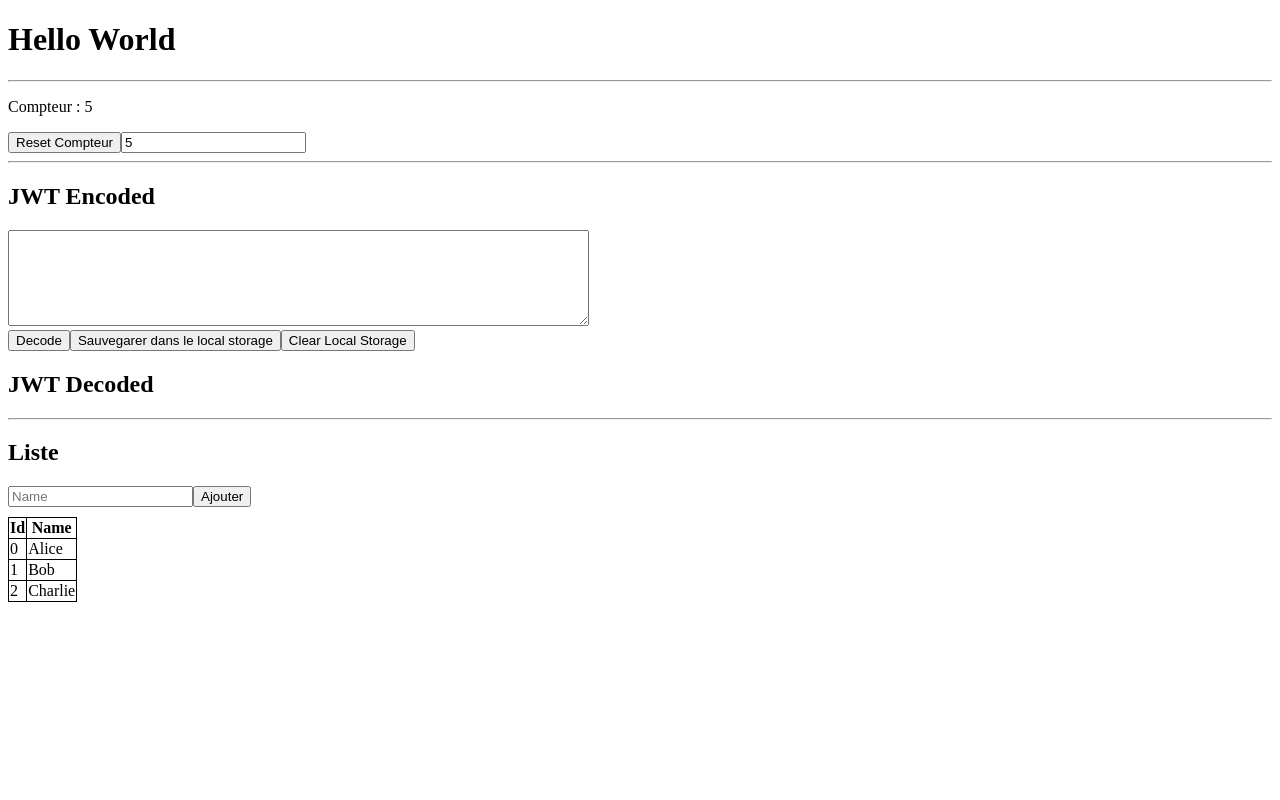
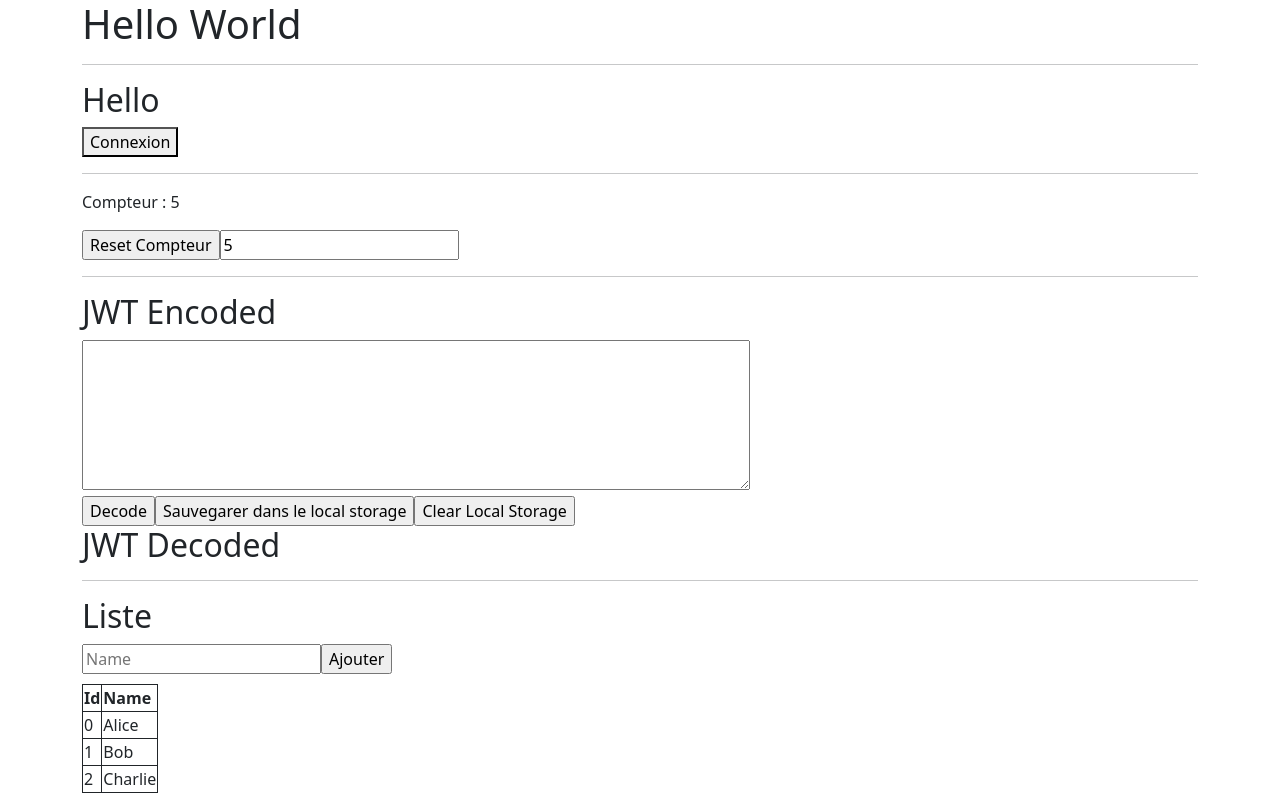
Before and after one commit to MrCookie78/VueJsProject, a Vue app: page / in a window 1280 px wide. Built offline with nearby package versions, Linux system fonts and the light colour scheme.

Commit message:
Les conditions et bootstrap

```diff
--- a/package.json
+++ b/package.json
@@ -11,6 +11,7 @@
     "lint": "eslint . --ext .vue,.js,.jsx,.cjs,.mjs --fix --ignore-path .gitignore"
   },
   "dependencies": {
+    "bootstrap": "^5.1.3",
     "jose": "^4.8.1",
     "vue": "^3.2.36"
   },
--- a/src/App.vue
+++ b/src/App.vue
@@ -1,17 +1,24 @@
 <script setup>
 import CompteurTime from "@/components/CompteurTime.vue";
-import JwtDecode from "./components/JwtDecode.vue";
-import TableVfor from "./components/TableVfor.vue";
+import JwtDecode from "@/components/JwtDecode.vue";
+import TableVfor from "@/components/TableVfor.vue";
+import UserAuthentification from "@/components/UserAuthentification.vue";
 </script>
 
 <template>
+  <div class="container-md">
     <h1>Hello World</h1>
+    <hr />
+    <UserAuthentification />
     <hr />
     <CompteurTime />
     <hr />
     <JwtDecode />
     <hr />
     <TableVfor />
+  </div>
 </template>
 
-<style></style>
+<style>
+@import "bootstrap/dist/css/bootstrap.min.css";
+</style>
--- a/src/components/TableVfor.vue
+++ b/src/components/TableVfor.vue
@@ -2,7 +2,6 @@
 import { ref } from "vue";
 
 const name = ref("");
-const id = ref("");
 const list = ref([
   { id: 0, name: "Alice" },
   { id: 1, name: "Bob" },
@@ -54,7 +53,7 @@ function Delete(id) {
 <style scoped>
 table {
   border-collapse: collapse;
-	margin-top: 10px;
+  margin-top: 10px;
 }
 tr {
   cursor: pointer;
--- /dev/null
+++ b/src/components/UserAuthentification.vue
@@ -0,0 +1,20 @@
+<script setup>
+import { ref } from "vue";
+
+const user = ref(null);
+
+function Login() {
+  user.value = { nom: "Micael" };
+}
+
+function Logout() {
+  user.value = null;
+}
+</script>
+
+<template>
+  <h2 v-if="!user">Hello</h2>
+  <h2 v-if="user">Hello {{ user.nom }}</h2>
+  <button v-if="!user" @click="Login()">Connexion</button>
+  <button v-if="user" @click="Logout()">Deconnexion</button>
+</template>
```
Also changed, not shown: 1 other file (tests, documents, lock files or other folders). Lines whose indentation alone changed are shown as unchanged.
